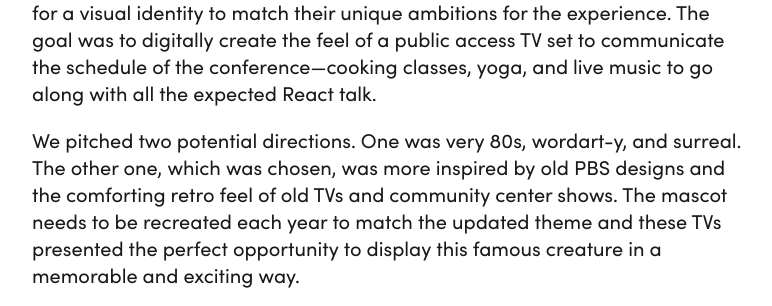
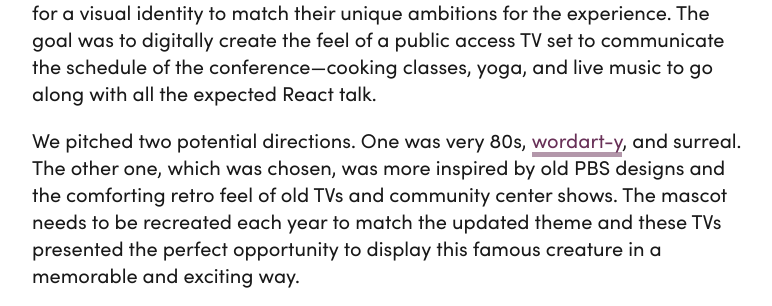
Before and after one commit to yupgup/yupgup.github.io, a plain HTML site: page reactrally20.html in a window 1280 px wide. Shown: the part 2106-2412 px from the top of the page, without its empty margins (248-1020 px from the left). Drawn offline with Linux system fonts and the light colour scheme.

Commit message:
adds link

```diff
--- a/reactrally20.html
+++ b/reactrally20.html
@@ -71,7 +71,7 @@ Drop us a line or just say hi: hello@yupgup.com
         While <a href="https://www.reactrally.com/">React Rally</a> is usually in-person each year, they were able to quickly adapt to the endless problems 2020 has thrown upon us all. The event’s team, which happens to be the same fine folks from React Conf, reached out looking for a visual identity to match their unique ambitions for the experience. The goal was to digitally create the feel of a public access TV set to communicate the schedule of the conference—cooking classes, yoga, and live music to go along with all the expected React talk.
       </p>
       <p>
-        We pitched two potential directions. One was very 80s, wordart-y, and surreal. The other one, which was chosen, was more inspired by old PBS designs and the comforting retro feel of old TVs and community center shows. The mascot needs to be recreated each year to match the updated theme and these TVs presented the perfect opportunity to display this famous creature in a memorable and exciting way.
+        We pitched two potential directions. One was very 80s, <a href="https://www.instagram.com/p/CDHHAlJBDaJ/?igshid=19kb7i8cishm">wordart-y</a>, and surreal. The other one, which was chosen, was more inspired by old PBS designs and the comforting retro feel of old TVs and community center shows. The mascot needs to be recreated each year to match the updated theme and these TVs presented the perfect opportunity to display this famous creature in a memorable and exciting way.
       </p>
       <p>
         Significant identity elements were created, such as the color, palette, avatar, social banners, hero illustration, and t-shirt design. From there, individual design assets were prepared so that the team could carry the theme through all other materials like slide decks, video covers, and speaker announcements. Folders were prepared to house individual furniture items and TVs to ensure ease of continued use.
```
